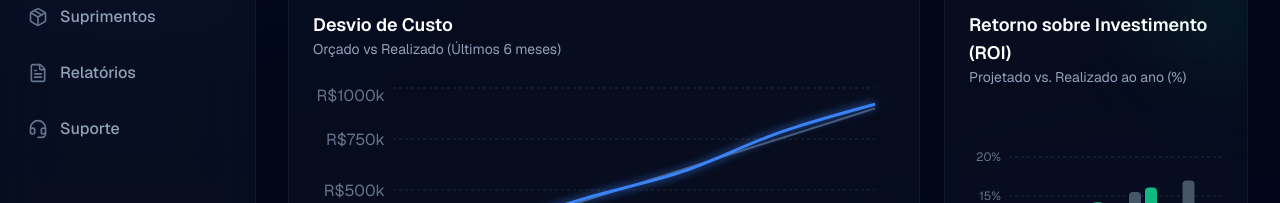
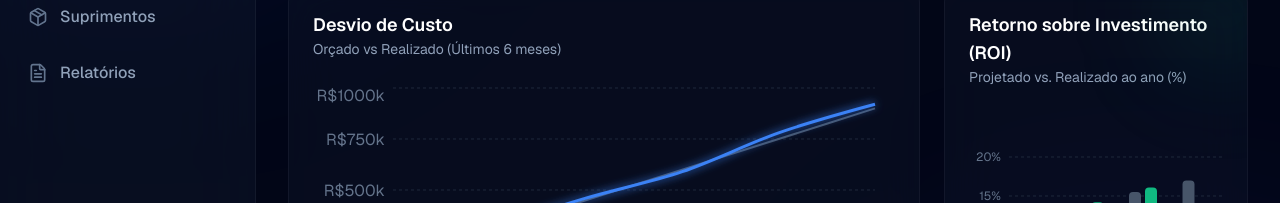
Before and after one commit to mantolatv-cmyk/buildsync, a Next.js app: page / in a window 1280 px wide. Shown: the part 279-482 px from the top of the page. Built offline with nearby package versions, Linux system fonts and the light colour scheme.

Commit message:
feat: remove Suporte module from sidebar

```diff
--- a/src/app/page.tsx
+++ b/src/app/page.tsx
@@ -2,7 +2,7 @@
 
 import React, { useState, useEffect } from "react";
 import {
-  LayoutDashboard, FolderKanban, Wallet, FileText, ShieldCheck, Headset,
+  LayoutDashboard, FolderKanban, Wallet, FileText, ShieldCheck,
   TrendingUp, Clock, Sparkles, ChevronDown, X, PieChart as PieChartIcon, BarChart3, Menu, Package
 } from "lucide-react";
 import { motion, AnimatePresence } from "framer-motion";
@@ -36,7 +36,6 @@ export default function InvestorDashboard() {
     { name: "Financeiro", icon: Wallet },
     { name: "Suprimentos", icon: Package },
     { name: "Relatórios", icon: FileText },
-    { name: "Suporte", icon: Headset },
   ];
 
   return (
```
